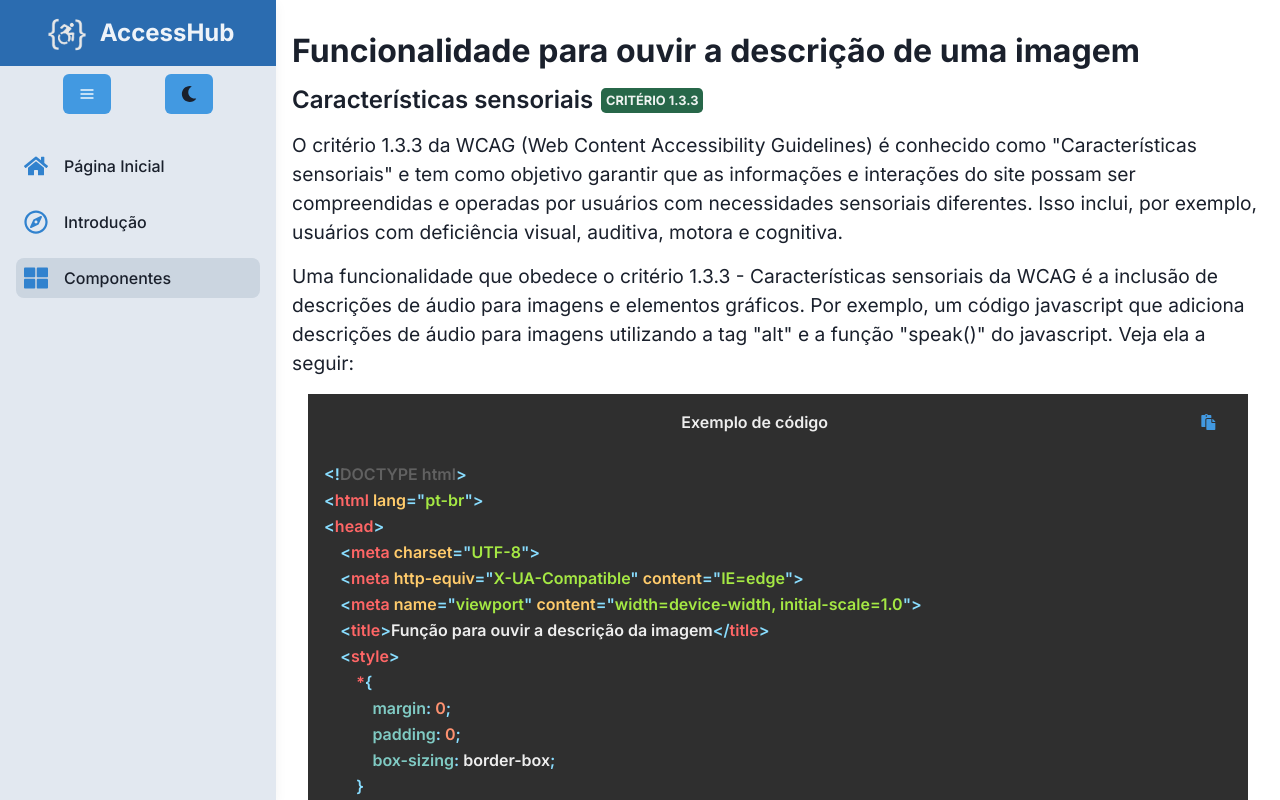
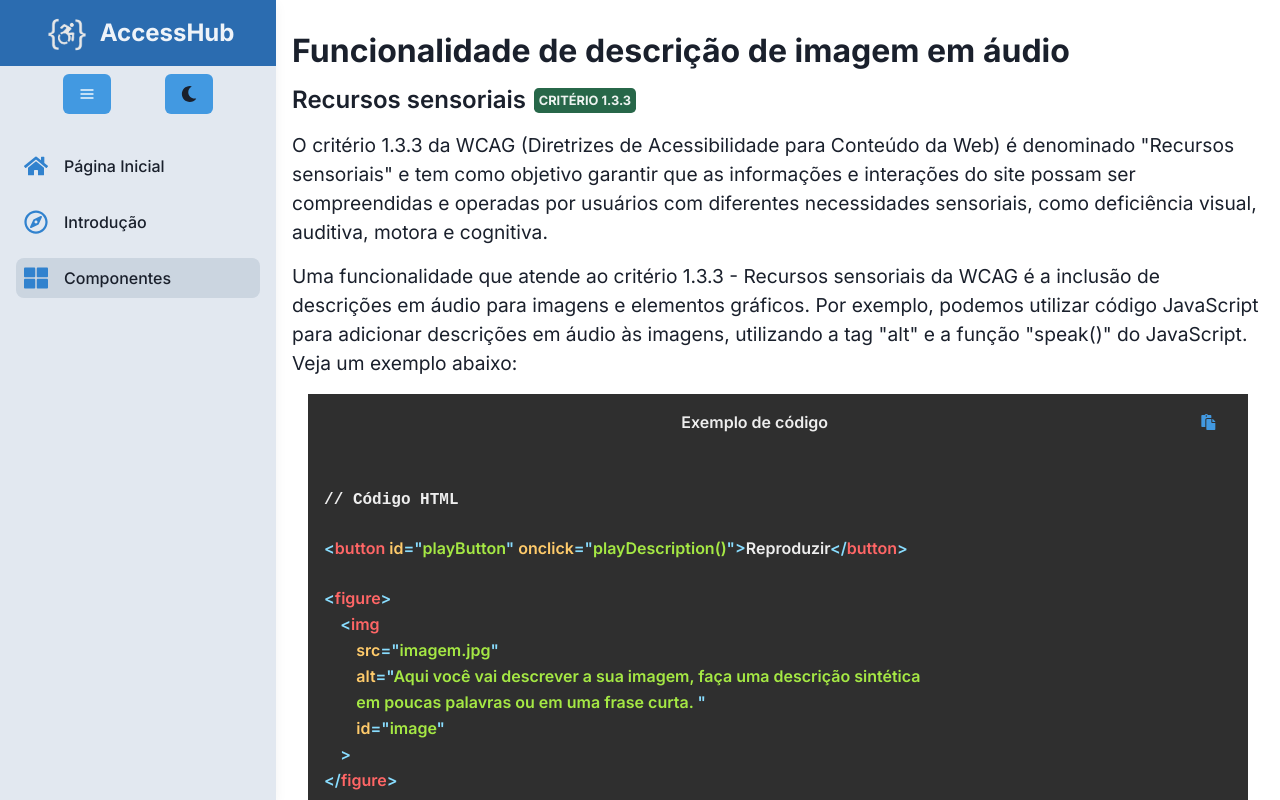
Before and after one commit to daviteixeira-dev/accesshub, a React (Vite) app: page /componentes/ouvir-descricao-da-imagem in a window 1280 px wide. Built offline with nearby package versions, Linux system fonts and the light colour scheme.

Commit message:
Refactoring the code for the Listen to an image description feature and improving the page's textual content

```diff
--- a/src/markdown/listen-image-description_01.md
+++ b/src/markdown/listen-image-description_01.md
@@ -1,82 +1,27 @@
 <Code language='html'>
-&lt;!DOCTYPE html&gt;
-&lt;html lang="pt-br"&gt;
-&lt;head&gt;
-    &lt;meta charset="UTF-8"&gt;
-    &lt;meta http-equiv="X-UA-Compatible" content="IE=edge"&gt;
-    &lt;meta name="viewport" content="width=device-width, initial-scale=1.0"&gt;
-    &lt;title&gt;Função para ouvir a descrição da imagem&lt;/title&gt;
-    &lt;style&gt;
-        *{
-            margin: 0;
-            padding: 0;
-            box-sizing: border-box;
-        }
 
-        main {
-            margin: 1rem;
-            display: flex;
-            align-items: center;
-            flex-direction: column;
-            justify-content: center;
-        }
+// Código HTML
 
-        main figure {
-            width: 25%;
-            display: flex;
-            margin-top: 1rem;
-            flex-direction: column;
-        }
+&lt;button id="playButton" onclick="playDescription()"&gt;Reproduzir&lt;/button&gt;
 
-        main figure img {
-            margin-bottom: 1rem;
-        }
-    &lt;/style&gt;
-&lt;/head&gt;
-&lt;body&gt;
-    &lt;main&gt;
-        &lt;h1&gt;
-            Imagem de exemplo
-        &lt;/h1&gt;
+&lt;figure&gt;
+    &lt;img
+        src="imagem.jpg"
+        alt="Aqui você vai descrever a sua imagem, faça uma descrição sintética
+        em poucas palavras ou em uma frase curta. "
+        id="image"
+    &gt;
+&lt;/figure&gt;
 
-        &lt;button id="playButton" onclick="playDescription()"&gt;Play&lt;/button&gt;
-        &lt;figure&gt;
-            &lt;img
-                src="imagem.jpg"
-                alt="Aqui você vai descrever a sua imagem, faça uma descrição sintética
-                em poucas palavras ou em uma frase curta. "
-                id="image"
-            &gt;
-        &lt;/figure&gt;
-    &lt;/main&gt;
-    &lt;script&gt;
-        var images = document.getElementsByTagName("img");
+// Código JavaScript
 
-        for (var i = 0; i < images.length; i++) {
-            images[i].addEventListener("mouseover", function() {
-                var alt = this.getAttribute("alt");
-                if (alt) {
-                    speak(alt);
-                }
-            });
-        }
+&lt;script&gt;
+    var images = document.getElementsByTagName("img");
 
-        function speak(text) {
-            var speech = new SpeechSynthesisUtterance();
-            speech.text = text;
-            speech.volume = 1;
-            speech.rate = 1;
-            speech.pitch = 1;
-            speech.lang = 'pt-BR';
-            window.speechSynthesis.speak(speech);
-        }
-
-        // Ou, podemos executar a função playDescription em um botão
-        function playDescription(){
-            const desc = new SpeechSynthesisUtterance(image.alt);
-            window.speechSynthesis.speak(desc);
-        }
-    &lt;/script&gt;
-&lt;/body&gt;
-&lt;/html&gt;
+    // Podemos executar a função playDescription em um botão
+    function playDescription(){
+        const desc = new SpeechSynthesisUtterance(image.alt);
+        window.speechSynthesis.speak(desc);
+    }
+&lt;/script&gt;
 </Code>
--- a/src/pages/subpages/PageAboutListenImageDescription.tsx
+++ b/src/pages/subpages/PageAboutListenImageDescription.tsx
@@ -54,7 +54,7 @@ const PageAboutListenImageDescription = () => {
                         fontFamily='Inter'
                         mt={['5rem', '5rem', '1rem', '1rem']}
                     >
-                        Funcionalidade para ouvir a descrição de uma imagem
+                        Funcionalidade de descrição de imagem em áudio
                     </Heading>
 
                     <Heading
@@ -67,7 +67,7 @@ const PageAboutListenImageDescription = () => {
                         flexDirection={['column', 'column', 'row', 'row']}
                         alignItems={['start', 'start', 'center', 'center']}
                     >
-                        Características sensoriais
+                        Recursos sensoriais
 
                         <BadgeWCAGInfoNumber
                             textWCAG='Critério 1.3.3'
@@ -82,11 +82,11 @@ const PageAboutListenImageDescription = () => {
                         fontSize='1.2rem'
                         fontFamily='Inter'
                     >
-                        O critério 1.3.3 da WCAG (Web Content Accessibility Guidelines) é conhecido
-                        como "Características sensoriais" e tem como objetivo garantir que as
+                        O critério 1.3.3 da WCAG (Diretrizes de Acessibilidade para Conteúdo da Web) é
+                        denominado "Recursos sensoriais" e tem como objetivo garantir que as
                         informações e interações do site possam ser compreendidas e operadas
-                        por usuários com necessidades sensoriais diferentes. Isso inclui, por
-                        exemplo, usuários com deficiência visual, auditiva, motora e cognitiva.
+                        por usuários com diferentes necessidades sensoriais, como deficiência
+                        visual, auditiva, motora e cognitiva.
                     </Text>
 
                     <Text
@@ -95,10 +95,11 @@ const PageAboutListenImageDescription = () => {
                         fontSize='1.2rem'
                         fontFamily='Inter'
                     >
-                        Uma funcionalidade que obedece o critério 1.3.3 - Características sensoriais
-                        da WCAG é a inclusão de descrições de áudio para imagens e elementos gráficos.
-                        Por exemplo, um código javascript que adiciona descrições de áudio para
-                        imagens utilizando a tag "alt" e a função "speak()" do javascript. Veja ela a seguir:
+                        Uma funcionalidade que atende ao critério 1.3.3 - Recursos sensoriais da
+                        WCAG é a inclusão de descrições em áudio para imagens e elementos
+                        gráficos. Por exemplo, podemos utilizar código JavaScript para adicionar
+                        descrições em áudio às imagens, utilizando a tag "alt" e a função "speak()"
+                        do JavaScript. Veja um exemplo abaixo:
                     </Text>
 
                     <PostComponent article_name={'listen-image-description_01'} />
@@ -109,11 +110,12 @@ const PageAboutListenImageDescription = () => {
                         fontSize='1.2rem'
                         fontFamily='Inter'
                     >
-                        Neste exemplo, depois de colocar uma imagem de sua escolha, quando o cursor do
-                        mouse passa sobre uma imagem, é verificado se a imagem possui uma descrição de
-                        áudio na tag "alt" e, se sim, a função "speak()" é executada para reproduzir
-                        essa descrição. Isso ajuda os usuários com deficiência visual a compreender o
-                        conteúdo das imagens e melhora a acessibilidade do site.
+                        Para um melhor controle por parte dos usuários que utilizam o teclado,
+                        podemos adicionar um botão de reprodução em HTML e atribuir um ID para
+                        que ele possa ser selecionado pelo JavaScript. Em seguida, escrevemos uma
+                        função que será executada quando o botão for clicado. Essa função pode
+                        usar a API SpeechSynthesis do JavaScript para ler a descrição da imagem
+                        para o usuário.
                     </Text>
 
                     <Text
@@ -122,23 +124,10 @@ const PageAboutListenImageDescription = () => {
                         fontSize='1.2rem'
                         fontFamily='Inter'
                     >
-                        Para um melhor controle para usuarios que usam o teclado, podemos adicionar um
-                        botão de reprodução HTML e dar-lhe um ID para que possa selecioná-lo no
-                        JavaScript. Em seguida, escrevemos uma função que execute quando o botão é
-                        clicado. Essa função pode usar a API de SpeechSynthesis do JavaScript para
-                        ler a descrição da imagem para o usuário.
-                    </Text>
-
-                    <Text
-                        mb='1rem'
-                        fontWeight='400'
-                        fontSize='1.2rem'
-                        fontFamily='Inter'
-                    >
-                        Ao clicar no botão "Play", a descrição da imagem será lida para o usuário
-                        através da síntese de fala. Isso atenderia ao critério 1.3.3 - Características
-                        sensoriais da WCAG, pois fornece uma alternativa de áudio para o conteúdo
-                        da imagem.
+                        Ao clicar no botão "Reproduzir", a descrição da imagem será lida para o
+                        usuário por meio da síntese de fala. Isso atende ao critério 1.3.3 - Recursos
+                        sensoriais da WCAG, pois fornece uma alternativa em áudio para o
+                        conteúdo da imagem.
                     </Text>
 
                 </Flex>
```
